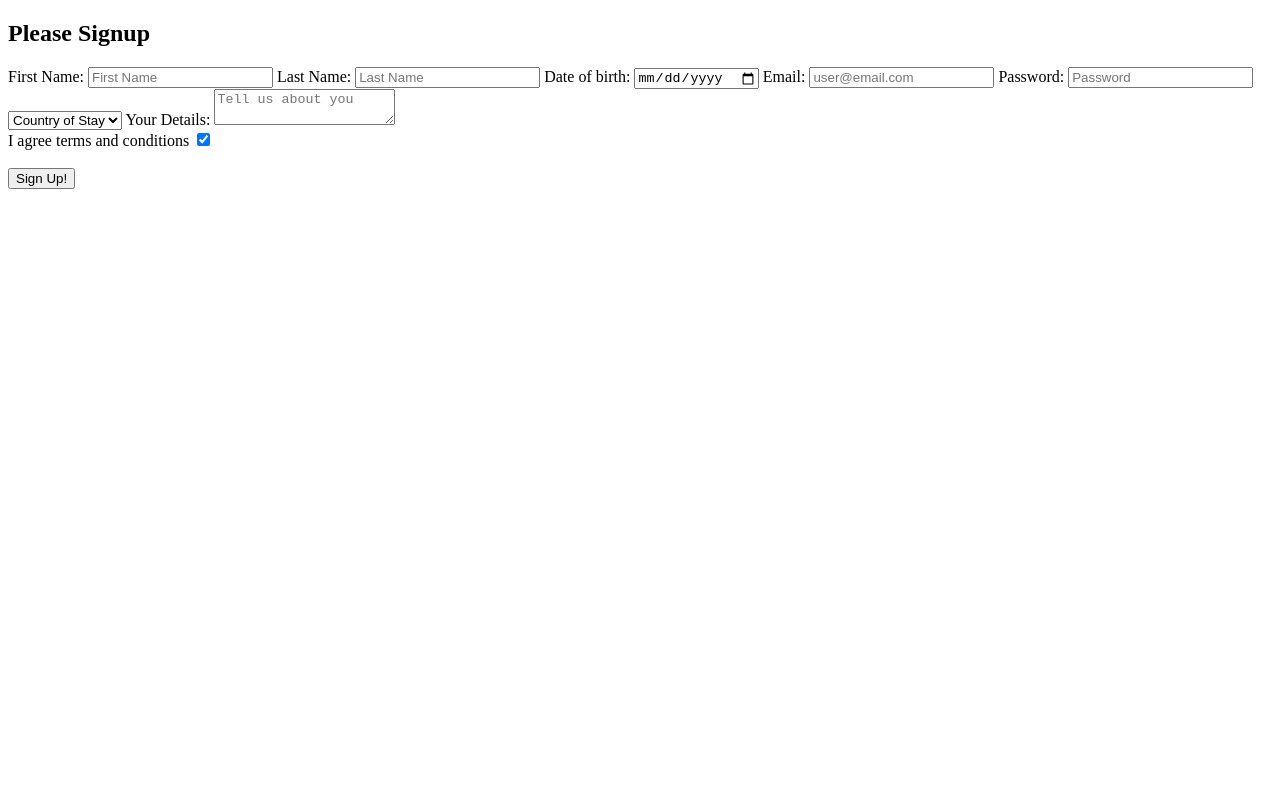
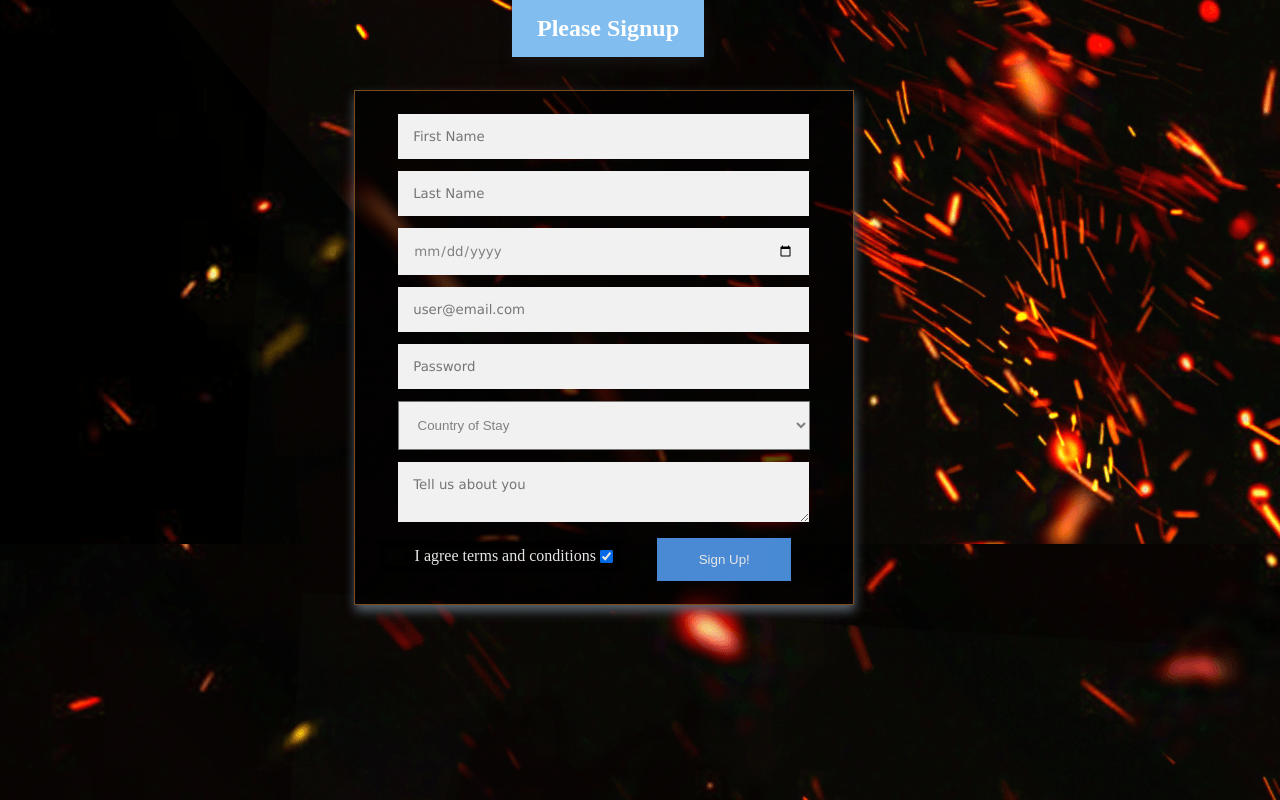
Before and after one commit to nisar909/sign-up-page, a plain HTML site: page index.html in a window 1280 px wide. Drawn offline with Linux system fonts and the light colour scheme; the site is published under a folder, as on GitHub Pages, so addresses that start at the root find nothing.

Commit message:
Update index.html

```diff
--- a/index.html
+++ b/index.html
@@ -3,7 +3,7 @@
     <meta charset="utf-8">
     <meta name="viewport" content="width=device-width, initial-scale=1">
 
-<link rel="stylesheet" href="/css/tablecss.css">
+<link rel="stylesheet" href="./css/tablecss.css">
 <head>
 <title>Sign up page!</title>
 <style>
```
